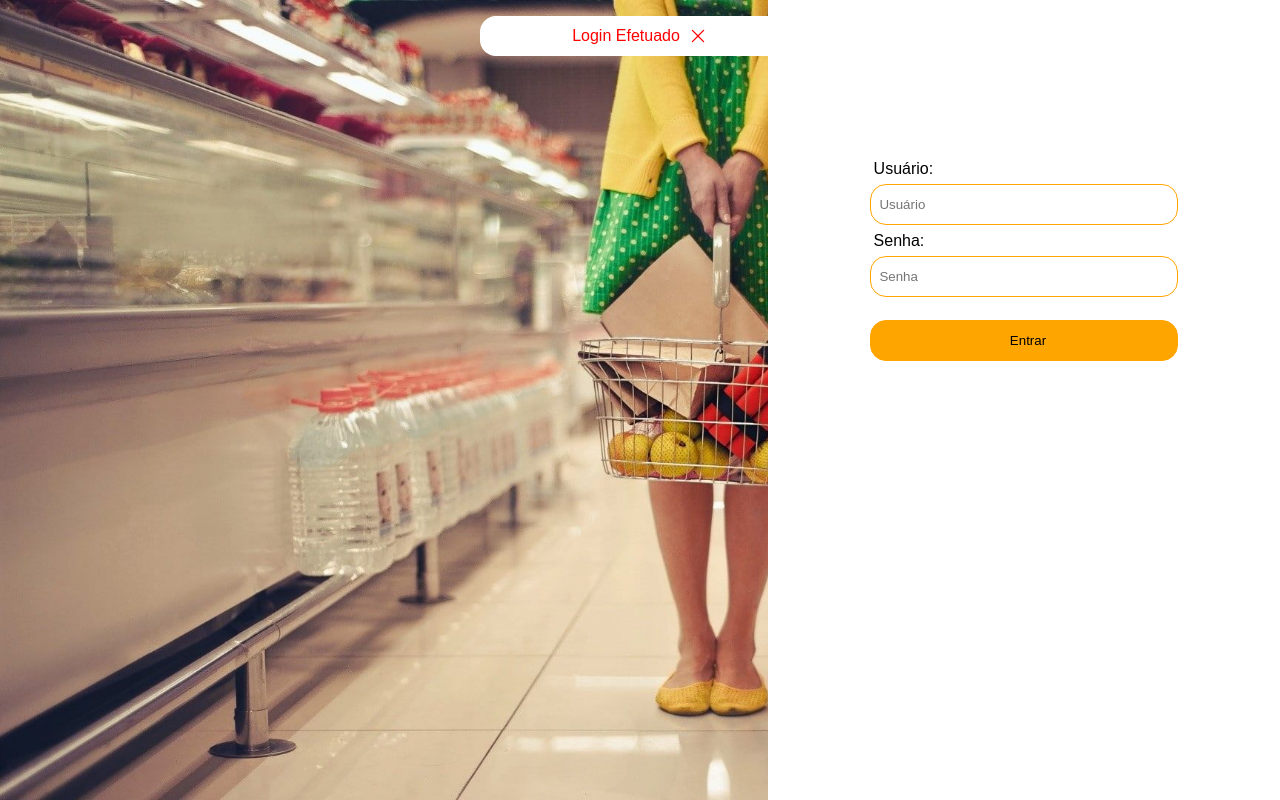
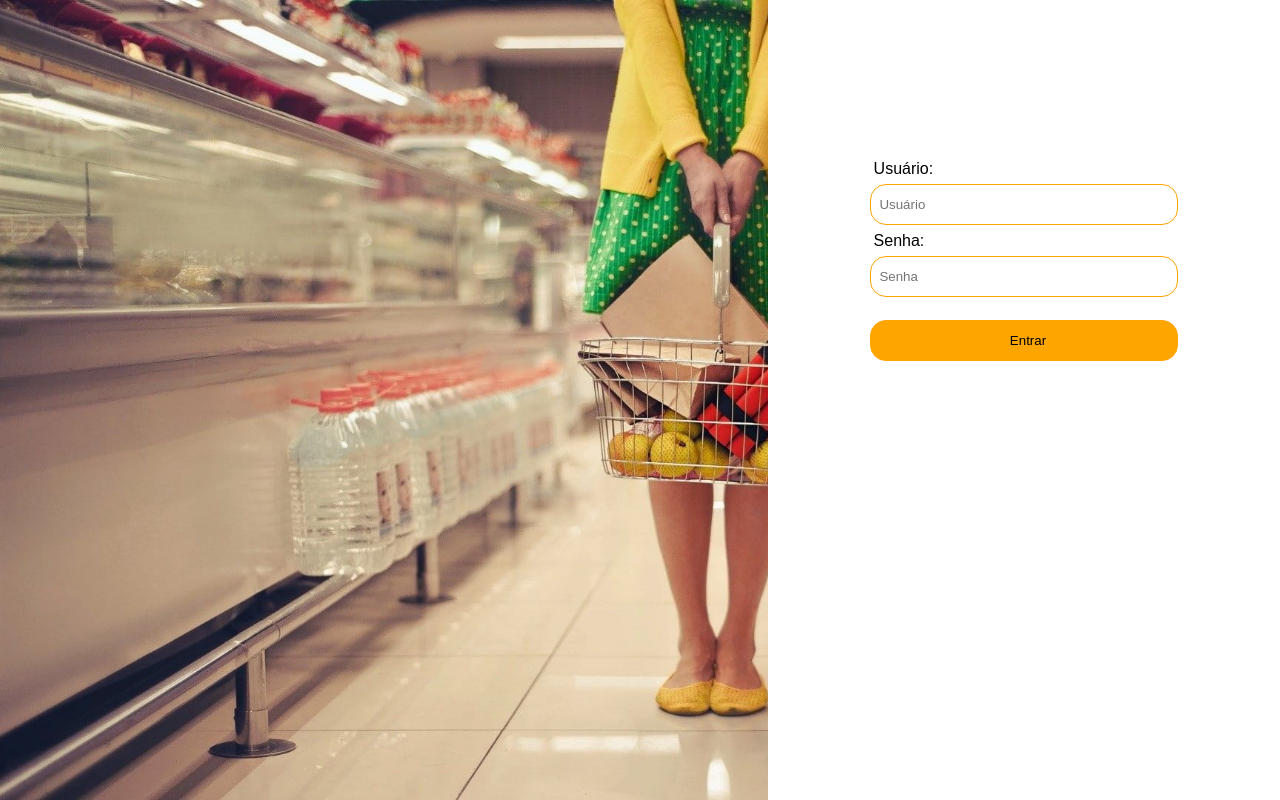
Before and after one commit to klaercio/React-Front-Automation, a React (Vite) app: page / in a window 1280 px wide. Built offline with nearby package versions, Linux system fonts and the light colour scheme; a web font is replaced by a local one.

Commit message:
✍ Fix: Animação do componente de mensagem

```diff
--- a/src/Pages/Login/index.tsx
+++ b/src/Pages/Login/index.tsx
@@ -23,7 +23,7 @@ export default function Login() {
            </form>
           </div>
         </DivLogin>
-        <SucessLogin visivel={true} status={'error'}/>
+        <SucessLogin visivel={true} status={'sucess'}/>
       </Container>
     </>;
 }
--- a/src/components/MessageModal/style.ts
+++ b/src/components/MessageModal/style.ts
@@ -19,6 +19,8 @@ export const Container = styled.div`
     gap: 0.5rem;
     align-items: center;
     color: ${(props) => props.color};
+    transform: translateY(-4rem);
+    animation: toFall 3s, sucess 3s;
 
     p {
         border-radius: 50%;
@@ -30,23 +32,32 @@ export const Container = styled.div`
         font-size: 2rem;
     }
 
-    &:hover {
-        top: 1rem;
-        animation: sucess 0.4s;
-    }
-
     @keyframes sucess{
         0% {
             border-left: 2px solid ${(props) => props.color};
         }
-        25% {
+        98% {
             border-bottom: 2px solid ${(props) => props.color};
         }
-        50% {
+        99% {
             border-right: 2px solid ${(props) => props.color};
         }
         100% {
             border-top: 2px solid ${(props) => props.color};
         }
     }
+
+    @keyframes toFall {
+        0% {
+            transform: translateY(-4rem);
+            filter: opacity(50%);
+        }
+        50% {
+            filter: opacity(100%);
+        }
+        100% {
+            transform: translateY(1rem);
+            filter: opacity(0%);
+        }
+    }
 `;
```
